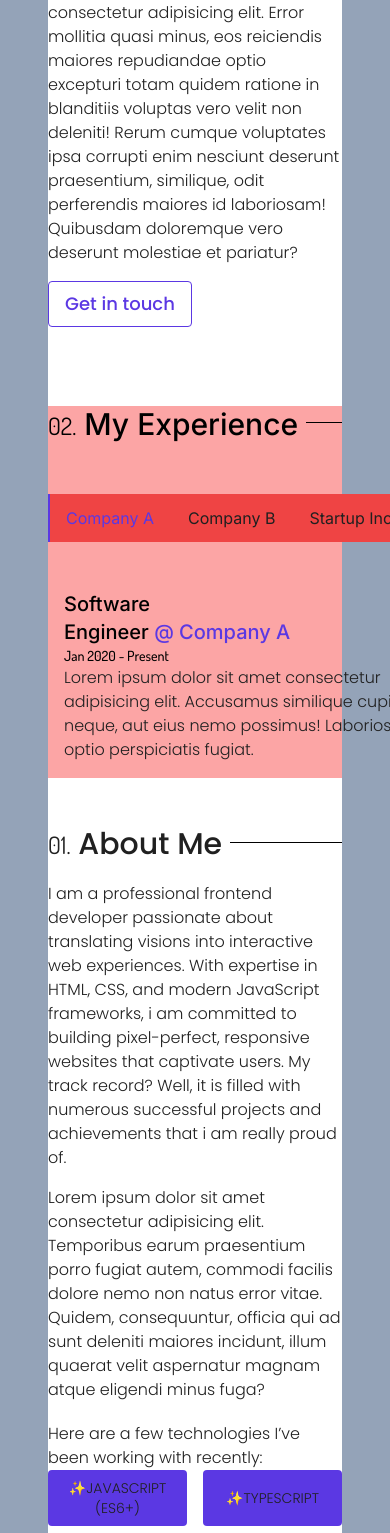
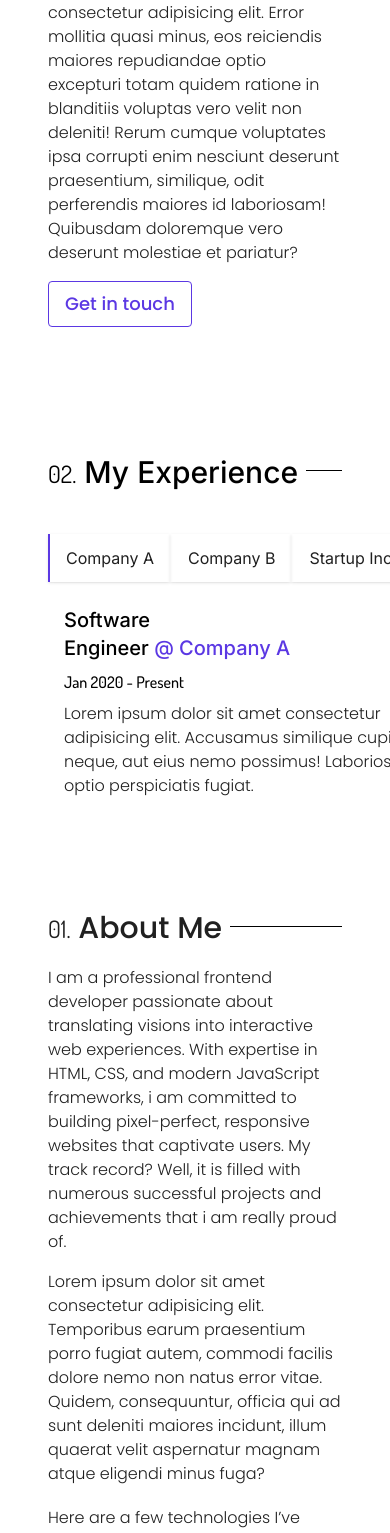
Before and after one commit to JusticeOpara/v1, a Next.js app: page / in a window 390 px wide. Shown: the part 438-1971 px from the top of the page. Built offline with nearby package versions, Linux system fonts and the light colour scheme.

Commit message:
production build

```diff
--- a/next.config.mjs
+++ b/next.config.mjs
@@ -1,12 +1,4 @@
 /** @type {import('next').NextConfig} */
-const nextConfig = {
-    typescript:{
-        // !! WARN !!
-        // Dangerously allow production builds to successfully complete even if
-        // your project has type errors.
-        // !! WARN !!
-        ignoreBuildErrors: true,
-      },
-};
+const nextConfig = {};
 
 export default nextConfig;
--- a/src/app/page.tsx
+++ b/src/app/page.tsx
@@ -10,12 +10,12 @@ export default function Home() {
   return (
     <>
      <Navbar  isHero={true}/>
-    <main className="bg-slate-400 h-full w-full 2xl:px-[200px] lg:px-[150px] mx-auto px-12">
+    <main className="h-full w-full 2xl:px-[200px] lg:px-[150px] mx-auto px-12">
       <div className="flex justify-center flex-col gap-4 items-start min-h-screen bg-white h-screen text-[#202020] font-poppins">
         <h1 className="font-bold text-5xl">Hi,</h1>
 
         <h2 className="font-bold text-5xl ">I am <span className="text-[#5b38e3]"> Justin Opara</span></h2>
-        <h2 className="font-bold text-5xl ">
+        <h2 className="font-bold text-5xl">
           I build things for the web.
         </h2>
         <p className="font-poppin font-light max-w-[600px] lg:text-lg text-base">
@@ -38,10 +38,10 @@ export default function Home() {
             </Link>
           </p>
       </div>
-      <Experience />
+     <Experience/>
 
-      <About/>
-      <Project/>
+       <About/>
+       <Project/>
       <Contact/>
 
     </main>
--- a/src/components/About.tsx
+++ b/src/components/About.tsx
@@ -9,16 +9,29 @@ const About = () => {
   const revealContainer = useRef(null);
   const prefersReducedMotion = usePrefersReducedMotion();
 
+  // useEffect(() => {
+  //   if (typeof window === "undefined" || prefersReducedMotion) {
+  //     return;
+  //   }
+
+  //   sr.reveal(revealContainer.current, srConfig());
+  // }, [prefersReducedMotion]);
+
   useEffect(() => {
-    if (prefersReducedMotion) {
-      return;
+    // if (typeof window !== "undefined" && !prefersReducedMotion) {
+    //   sr.reveal(revealContainer.current!, srConfig());
+    // }
+    const isClient = typeof window !== "undefined";
+
+    if (isClient && !prefersReducedMotion) {
+      import("@/utils/sr").then(({ default: sr }) => {
+        sr.reveal(revealContainer.current!, srConfig());
+      });
     }
-
-    sr.reveal(revealContainer.current, srConfig());
   }, [prefersReducedMotion]);
 
   const skills = [
-    "JavaScript (ES6+)",
+    "JavaScript",
     "TypeScript",
     "React",
     "Vue",
@@ -68,7 +81,7 @@ const About = () => {
             <ul className="grid grid-cols-2 md:grid-cols-4 list-none gap-4 text-center">
               {skills &&
                 skills.map((skill, i) => (
-                  <li key={i} className="relative mb-3 text-sm uppercase font-light py-2 flex justify-center items-center bg-[#5b38e3] rounded">
+                  <li key={i} className="relative mb-3 text-base uppercase py-2 flex justify-center items-center bg-[#5b38e3] rounded">
                     ✨{skill}
                   </li>
                 ))}
--- a/src/components/Contact.tsx
+++ b/src/components/Contact.tsx
@@ -14,12 +14,18 @@ const Contact = () => {
   const prefersReducedMotion = usePrefersReducedMotion();
 
   useEffect(() => {
-    if (prefersReducedMotion) {
-      return;
+    // if (typeof window !== "undefined" && !prefersReducedMotion) {
+    //   sr.reveal(revealContainer.current!, srConfig());
+    // }
+    const isClient = typeof window !== "undefined";
+
+    if (isClient && !prefersReducedMotion) {
+      import("@/utils/sr").then(({ default: sr }) => {
+        sr.reveal(revealContainer.current!, srConfig());
+      });
     }
+  }, [prefersReducedMotion]);
 
-    sr.reveal(revealContainer.current, srConfig());
-  }, []);
   const [isLoading, setIsLoading] = useState(false);
 
   const sendEmail = (e: React.FormEvent<HTMLFormElement>) => {
--- a/src/components/Experience.tsx
+++ b/src/components/Experience.tsx
@@ -1,6 +1,7 @@
-"use client";
+"use client"
 
-import React, { useState, useEffect, useRef, KeyboardEvent } from "react";
+
+import  { useState, useEffect, useRef, KeyboardEvent } from "react";
 import { CSSTransition } from "react-transition-group";
 import sr from "@/utils/sr";
 import srConfig from "@/utils/srConfig";
@@ -64,12 +65,18 @@ const Experience: React.FC = () => {
   const prefersReducedMotion = usePrefersReducedMotion();
 
   useEffect(() => {
-    if (prefersReducedMotion) {
-      return;
+    // if (typeof window !== "undefined" && !prefersReducedMotion) {
+    //   sr.reveal(revealContainer.current!, srConfig());
+    // }
+    const isClient = typeof window !== "undefined";
+
+    if (isClient && !prefersReducedMotion) {
+      import("@/utils/sr").then(({ default: sr }) => {
+        sr.reveal(revealContainer.current!, srConfig());
+      });
     }
+  }, [prefersReducedMotion]);
 
-    sr.reveal(revealContainer.current!, srConfig());
-  }, [prefersReducedMotion]);
 
   const focusTab = () => {
     if (tabs.current[tabFocus!]) {
@@ -111,7 +118,7 @@ const Experience: React.FC = () => {
   };
 
   return (
-    <section id="experience" ref={revealContainer} className="w-full mx-auto bg-red-300">
+    <section id="experience" ref={revealContainer} className="w-full mx-auto md:py-[100px] py-12">
 
       <div className="flex gap-2">
         <h2 className="mb-5 flex-shrink-0">
@@ -120,7 +127,7 @@ const Experience: React.FC = () => {
         </h2>
         <div className="lg:flex-grow-0 w-72 border-t border-black my-4"></div>
       </div>
-      <div className="flex flex-col md:flex-row mt-8">
+      <div className="flex flex-col md:flex-row mt-6">
 
         <div
           role="tablist"
@@ -141,11 +148,11 @@ const Experience: React.FC = () => {
               aria-selected={activeTabId === i}
               aria-controls={`panel-${i}`}
 
-              className={`flex items-center w-full h-12 px-4 mb-2 border-l-2 text-left whitespace-nowrap bg-red-500 ${
+              className={`flex items-center w-full h-12 px-4 mb-2 border-l-2 text-left whitespace-nowrap shadow text-[#202020] ${
                 activeTabId === i
-                  ? "border-[#5b38e3] text-[#5b38e3]"
-                  : "border-transparent text-[#202020]"
-              } focus:bg-light-navy hover:bg-light-navy`}
+                  ? "border-[#5b38e3]"
+                  : "border-transparent "
+              } focus:bg-[#5b38e3] hover:bg-[#5b38e3]`}
             >
               {job.company}
             </button>
@@ -158,7 +165,7 @@ const Experience: React.FC = () => {
           ></div>
         </div>
 
-        <div className="relative flex-grow mt-6 md:mt-0 md:ml-8">
+        <div className="relative flex-grow md:ml-8">
           {jobsData.map((job, i) => (
             <CSSTransition
               key={i}
@@ -175,7 +182,7 @@ const Experience: React.FC = () => {
                 hidden={activeTabId !== i}
                 className="p-4"
               >
-                <h3 className="text-xl font-medium">
+                <h3 className="text-xl font-medium mb-2">
                   <span>{job.title}</span>
                   <span className="text-[#5b38e3]">
                     &nbsp;@&nbsp;
@@ -185,7 +192,7 @@ const Experience: React.FC = () => {
                   </span>
                 </h3>
 
-                <p className="text-sm font-medium font-dosis">{job.range}</p>
+                <p className="text-base font-medium font-dosis mb-2">{job.range}</p>
 
                 <div className="w-96 font-poppins font-light text-[#202020]" dangerouslySetInnerHTML={{ __html: job.html }} />
               </div>
@@ -196,22 +203,5 @@ const Experience: React.FC = () => {
     </section>
   );
 };
-{/* <button
-key={i}
-isActive={activeTabId === i}
-onClick={() => setActiveTabId(i)}
-ref={(el) => (tabs.current[i] = el)}
-id={`tab-${i}`}
-role="tab"
-tabIndex={activeTabId === i ? 0 : -1}
-aria-selected={activeTabId === i}
-aria-controls={`panel-${i}`}
-className={`flex items-center w-full h-12 px-4 mb-2 border-l-2 text-left whitespace-nowrap bg-red-500 ${
-  activeTabId === i
-    ? "border-[#5b38e3] text-[#5b38e3]"
-    : "border-transparent text-[#202020]"
-} focus:bg-light-navy hover:bg-light-navy`}
->
-{job.company}
-</button> */}
-export default Experience;
+
+export default Experience
--- a/src/components/Navbar.tsx
+++ b/src/components/Navbar.tsx
@@ -11,21 +11,48 @@ type NavProps = {
 };
 
 const Navbar: React.FC<NavProps> = ({ isHero }) => {
+  // const [isMenuOpen, setIsMenuOpen] = useState(false);
+  // const [isMounted, setIsMounted] = useState(!isHero);
+  // const [scrolledToTop, setScrolledToTop] = useState(true);
+  // const scrollDirection = useScrollDirection({ initialDirection: "down" });
+  // const prefersReducedMotion = usePrefersReducedMotion();
+
+
+  // const handleScroll = () => setScrolledToTop(window.pageYOffset < 50);
+  // const handleClick = () => setIsMenuOpen(!isMenuOpen);
+  // const wrapperRef = useRef<HTMLDivElement>(null);
+
+  // useOnClickOutside(wrapperRef, () => setIsMenuOpen(false));
+
+  // useEffect(() => {
+  //   if (typeof window == "undefined" || prefersReducedMotion) return;
+
+  //   const timeout = setTimeout(() => setIsMounted(true), 100);
+  //   window.addEventListener("scroll", handleScroll);
+
+  //   return () => {
+  //     clearTimeout(timeout);
+  //     window.removeEventListener("scroll", handleScroll);
+  //   };
+  // }, [prefersReducedMotion]);
+
+
+  // const fadeClass = isHero ? "fade" : "";
+  // const fadeDownClass = isHero ? "fadedown" : "";
   const [isMenuOpen, setIsMenuOpen] = useState(false);
   const [isMounted, setIsMounted] = useState(!isHero);
   const [scrolledToTop, setScrolledToTop] = useState(true);
   const scrollDirection = useScrollDirection({ initialDirection: "down" });
   const prefersReducedMotion = usePrefersReducedMotion();
-  // const loaderDelay = 2000;
-
-  const handleScroll = () => setScrolledToTop(window.pageYOffset < 50);
-  const handleClick = () => setIsMenuOpen(!isMenuOpen);
   const wrapperRef = useRef<HTMLDivElement>(null);
 
   useOnClickOutside(wrapperRef, () => setIsMenuOpen(false));
 
+  const handleScroll = () => setScrolledToTop(window.pageYOffset < 50);
+  const handleClick = () => setIsMenuOpen(!isMenuOpen);
+
   useEffect(() => {
-    if (typeof window == "undefined" || prefersReducedMotion) return;
+    if (typeof window === "undefined" || prefersReducedMotion) return;
 
     const timeout = setTimeout(() => setIsMounted(true), 100);
     window.addEventListener("scroll", handleScroll);
@@ -35,18 +62,10 @@ const Navbar: React.FC<NavProps> = ({ isHero }) => {
       window.removeEventListener("scroll", handleScroll);
     };
   }, [prefersReducedMotion]);
-  // useEffect(() => {
-  //   if (typeof window === 'undefined' || prefersReducedMotion) return;
-
-  //   window.addEventListener("scroll", handleScroll);
-
-  //   return () => {
-  //     window.removeEventListener("scroll", handleScroll);
-  //   };
-  // }, [prefersReducedMotion]);
 
   const fadeClass = isHero ? "fade" : "";
   const fadeDownClass = isHero ? "fadedown" : "";
+
 
   return (
     <header
--- a/src/hooks/useOnClickOutSide.tsx
+++ b/src/hooks/useOnClickOutSide.tsx
@@ -1,4 +1,4 @@
-
+"use client"
 import { useEffect,RefObject } from 'react';
 
 
--- a/src/hooks/useScrollDirection.tsx
+++ b/src/hooks/useScrollDirection.tsx
@@ -1,3 +1,6 @@
+"use client"
+
+
 const SCROLL_UP = 'up';
 const SCROLL_DOWN = 'down';
 
--- a/src/utils/sr.js
+++ b/src/utils/sr.js
@@ -1,3 +1,5 @@
+"use client"
+
 import ScrollReveal from "scrollreveal"
 
 
```
Also changed, not shown: src/components/Project.tsx (+19 -14 lines), src/components/withClientOnliy.tsx (added, +222 -0 lines), 1 other file (tests, documents, lock files or other folders).
